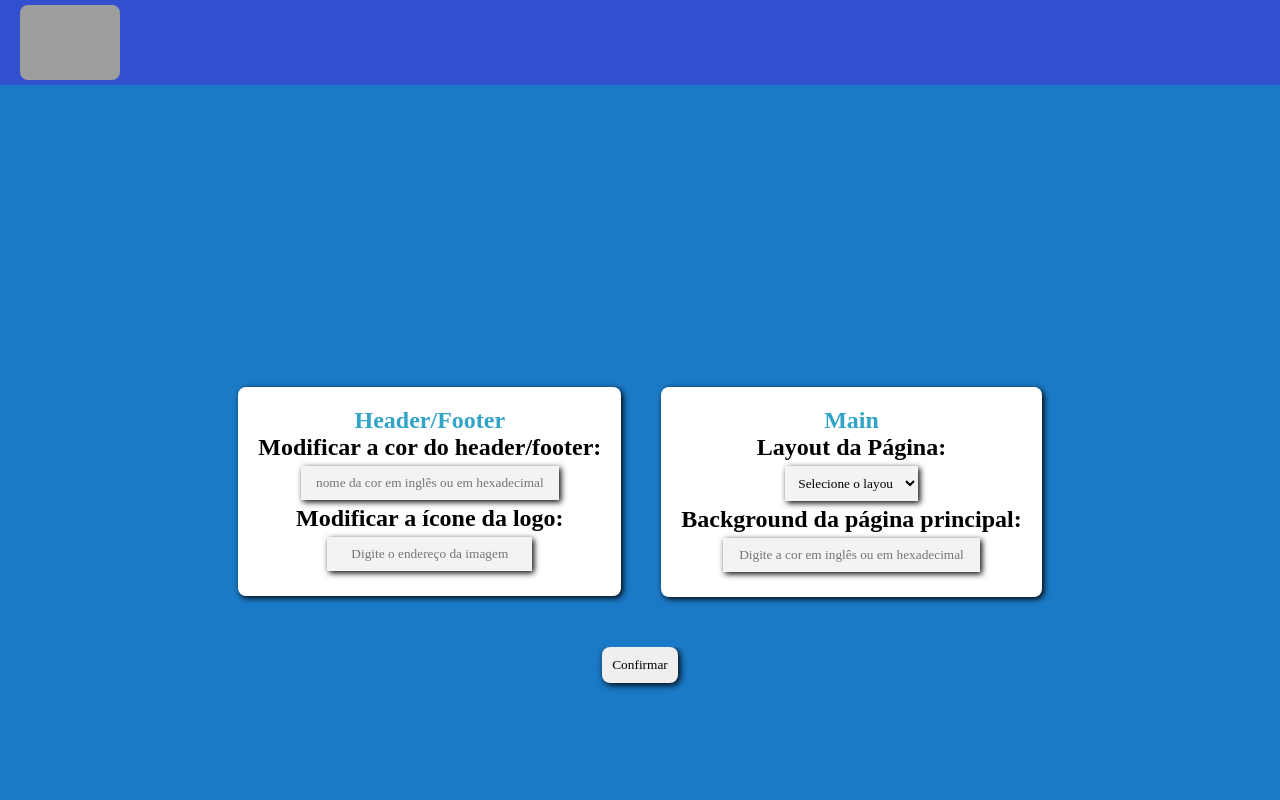
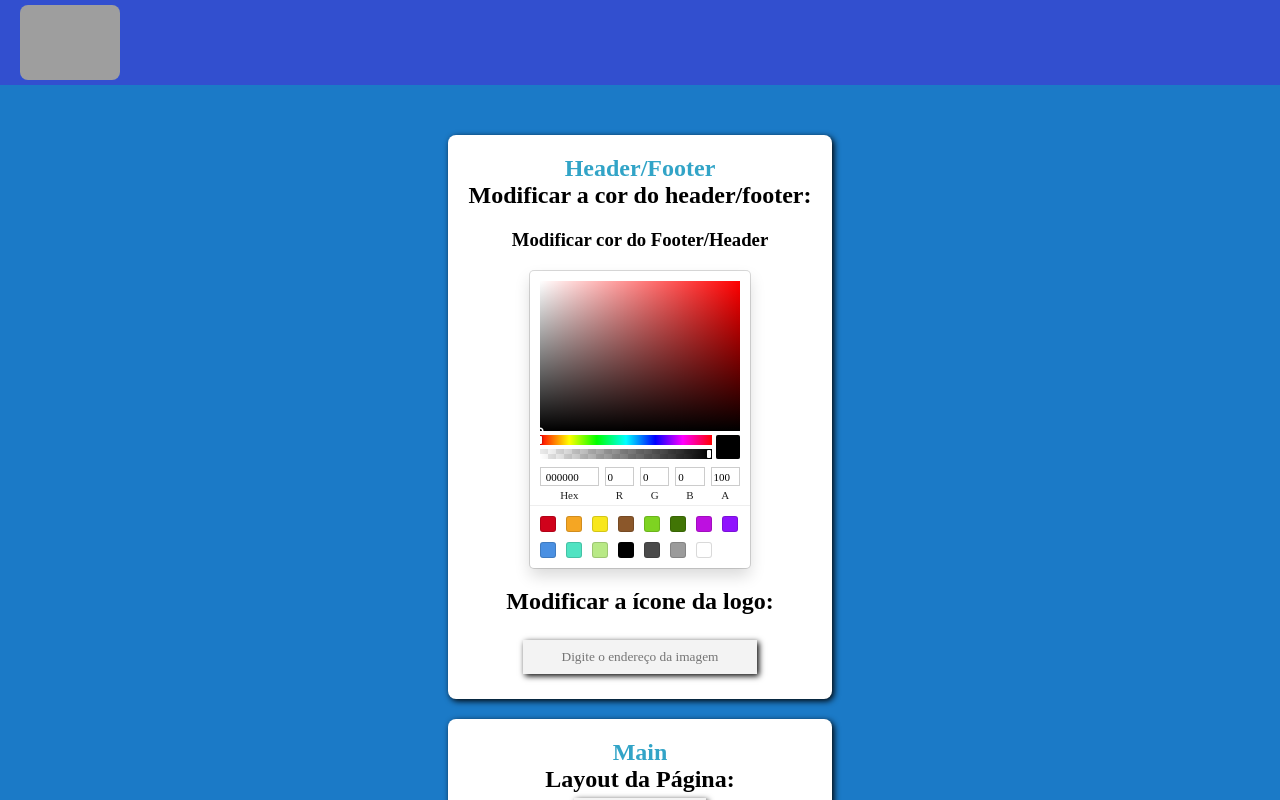
Before and after one commit to saullo-reis/site-customize, a React (Vite) app: page /edit in a window 1280 px wide. Shown: the top 800 px of the page. Built offline with nearby package versions, Linux system fonts and the light colour scheme; grey boxes are pictures that could not be loaded; a web font is replaced by a local one.

Commit message:
adicionando paleta de cores

```diff
--- a/package.json
+++ b/package.json
@@ -10,7 +10,9 @@
   },
   "dependencies": {
     "@reduxjs/toolkit": "^1.9.3",
+    "i": "^0.3.7",
     "react": "^18.2.0",
+    "react-color": "^2.17.3",
     "react-dom": "^18.2.0",
     "react-redux": "^8.0.5",
     "react-router-dom": "^6.9.0",
@@ -18,6 +20,7 @@
   },
   "devDependencies": {
     "@types/react": "^18.0.27",
+    "@types/react-color": "^3.0.6",
     "@types/react-dom": "^18.0.10",
     "@vitejs/plugin-react": "^3.1.0",
     "typescript": "^4.9.3",
--- a/src/components/main/edit/edit.sass
+++ b/src/components/main/edit/edit.sass
@@ -6,14 +6,6 @@
     justify-content: center
     align-items: center
     flex-direction: column
-    div
-        background-color: #1b7ac7
-        display: flex
-        padding: 30px
-        justify-content: center
-        align-items: center
-        position: relative
-        flex-flow: row wrap
     .container
         display: flex
         flex-direction: column
--- a/src/components/main/edit/edit.tsx
+++ b/src/components/main/edit/edit.tsx
@@ -12,6 +12,7 @@ import {
 } from "../../store/data";
 import { useNavigate } from "react-router-dom";
 import { RootState } from "../../store";
+import { SketchPicker } from "react-color";
 
 export const EditHeader = () => {
   const name = useSelector((state: RootState) => state.name.name);
@@ -66,19 +67,21 @@ export const EditHeader = () => {
             <h2 className="container-item-text">
               Modificar a cor do header/footer:
             </h2>
-            <input
-              className="container-item-input"
-              onChange={(e) =>
+            <h3 style={{ margin: "20px" }}>Modificar cor do Footer/Header</h3>
+            <SketchPicker
+              color={headerAndFooterData.background}
+              onChangeComplete={(e) =>
                 setHeaderAndFooterData({
-                  background: e.target.value,
+                  background: e.hex,
                   logo: headerAndFooterData.logo,
                 })
               }
-              placeholder="nome da cor em inglês ou em hexadecimal"
-            ></input>
+            />
           </li>
           <li className="container-item">
-            <h2 className="container-item-text">Modificar a ícone da logo:</h2>
+            <h2 style={{ margin: "20px" }} className="container-item-text">
+              Modificar a ícone da logo:
+            </h2>
             <input
               className="container-item-input"
               onChange={(e) =>
@@ -112,21 +115,22 @@ export const EditHeader = () => {
 
             {layout === "box" && (
               <>
-                <input
-                  className="container-item-input"
-                  type={"text"}
-                  placeholder="Cor da box"
-                  onChange={(e) =>
+                <h3 style={{ margin: "20px" }} className="container-item-text">
+                  Cor da box
+                </h3>
+                <SketchPicker
+                  color={box.backgroundBox}
+                  onChangeComplete={(e) =>
                     setBox({
-                      backgroundBox: e.target.value,
+                      backgroundBox: e.hex,
                       quantity: box.quantity,
                       images: box.images,
                       texts: box.texts,
                     })
                   }
                 />
-
                 <input
+                  style={{ margin: "20px" }}
                   type={"text"}
                   className="container-item-input"
                   placeholder="Quantidade de boxs"
@@ -143,7 +147,7 @@ export const EditHeader = () => {
                 <input
                   className="container-item-input"
                   type={"text"}
-                  placeholder="URL das imagens"
+                  placeholder="URL das imagens separe com vírgulas"
                   onChange={(e) =>
                     setBox({
                       images: e.target.value.split(", "),
@@ -155,10 +159,11 @@ export const EditHeader = () => {
                 />
 
                 <textarea
+                  style={{ margin: "20px" }}
                   cols={40}
                   rows={10}
                   className="container-item-input"
-                  placeholder="Textos"
+                  placeholder="Textos separe com vírgulas"
                   onChange={(e) =>
                     setBox({
                       texts: e.target.value.split(", "),
@@ -217,12 +222,10 @@ export const EditHeader = () => {
             <h2 className="container-item-text">
               Background da página principal:
             </h2>
-            <input
-              className="container-item-input"
-              type={"text"}
-              onChange={(e) => setMainBackground(e.target.value)}
-              placeholder="Digite a cor em inglês ou em hexadecimal"
-            ></input>
+            <SketchPicker
+              color={mainBackground}
+              onChangeComplete={(e) => setMainBackground(e.hex)}
+            />
           </li>
         </ul>
       </div>
```
Also changed, not shown: 1 other file (tests, documents, lock files or other folders).
